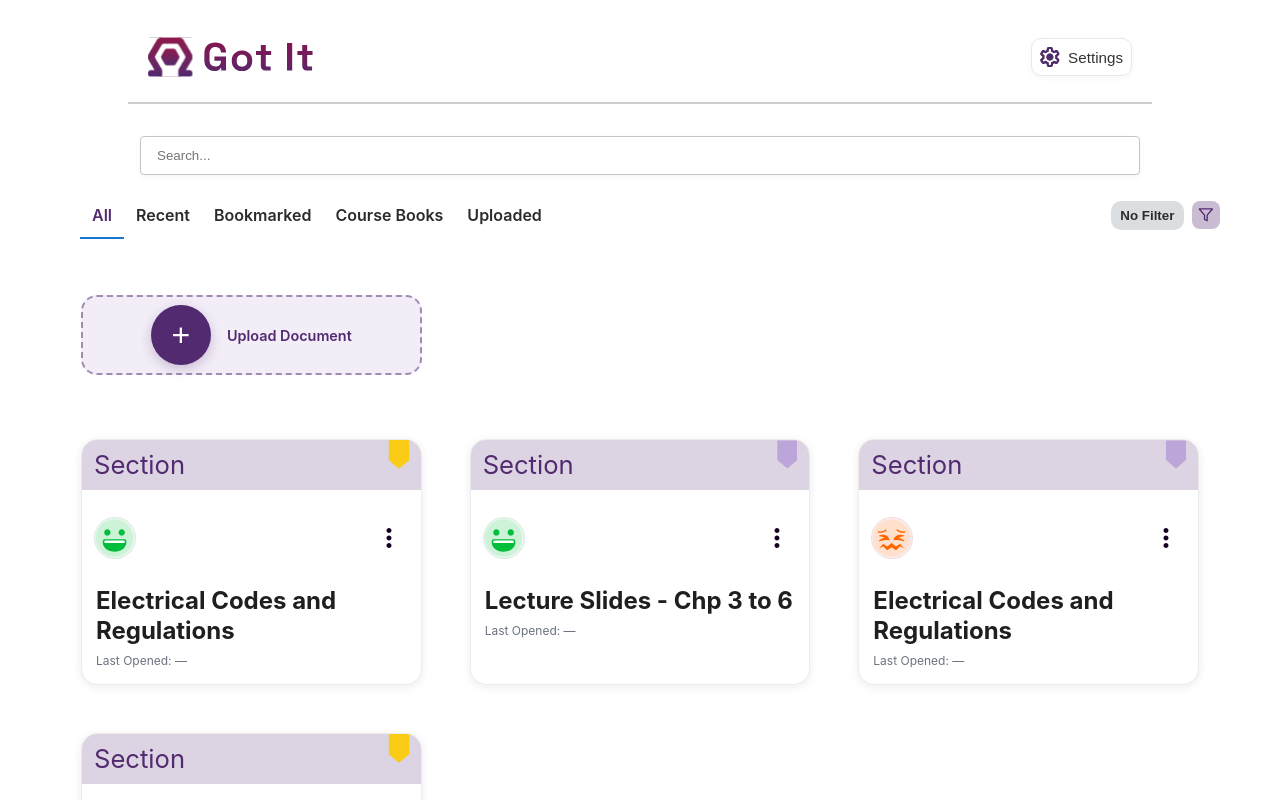
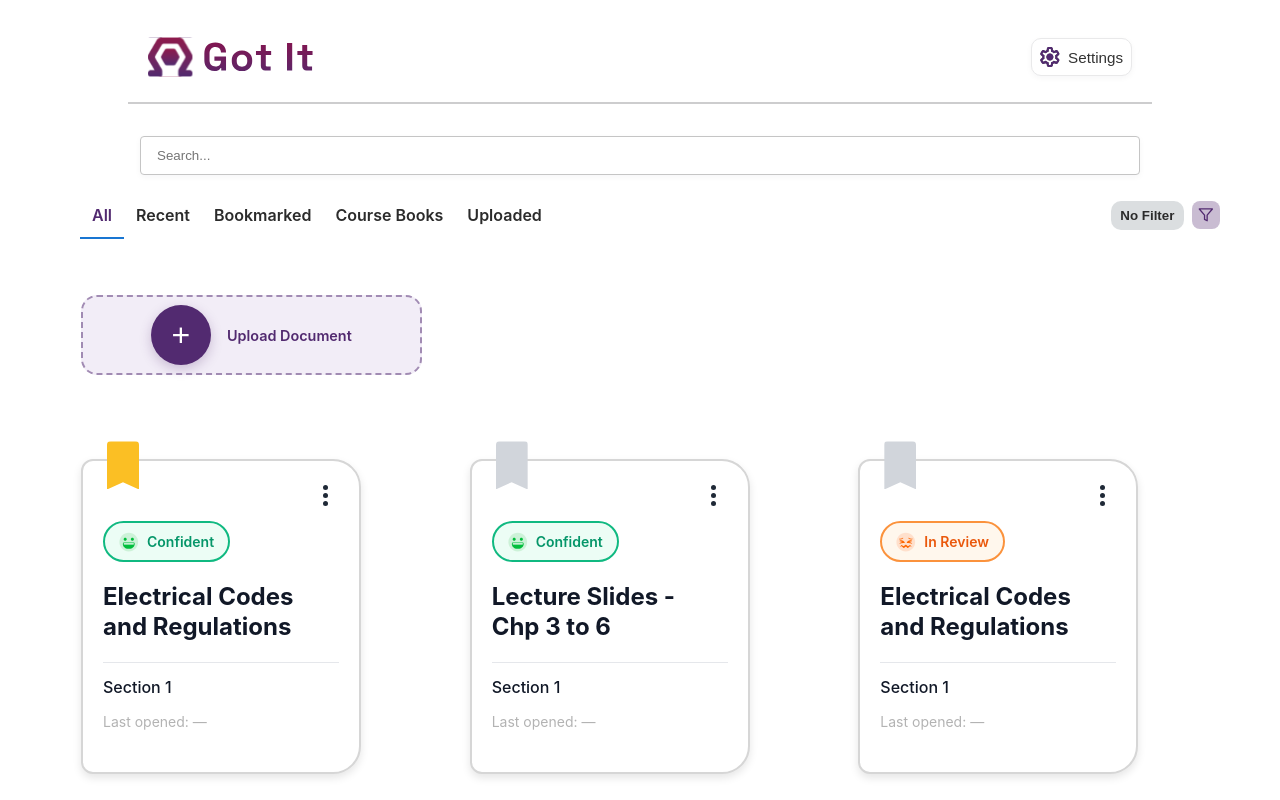
Before and after one commit to deniseada/GotIt, a Next.js app: page /dashboard in a window 1280 px wide. Shown: the top 800 px of the page. Built offline with nearby package versions, Linux system fonts and the light colour scheme.

Commit message:
card design dashboard

```diff
--- a/app/dashboard/components/DocCard.js
+++ b/app/dashboard/components/DocCard.js
@@ -7,15 +7,15 @@ import Link from "next/link";
 
 const EMOJI = {
   confident: { icon: "/icons/happyFilter.svg", label: "Confident" },
-    needs:     { icon: "/icons/sadFilter.svg",   label: "Needs Review" },
-    neutral:   { icon: "/icons/neutralFilter.svg", label: "Neutral" },
+  needs: { icon: "/icons/sadFilter.svg", label: "In Review" },
+  neutral: { icon: "/icons/neutralFilter.svg", label: "Neutral" },
 };
 
 export default function DocCard({
-    kind = "Section",
+  kind = "Section 1",
   title,
-    lastOpened,              // ISO string or display string
-    emotion = "neutral",     // "confident" | "needs" | "neutral"
+  lastOpened, // ISO string or display string
+  emotion = "neutral", // "confident" | "needs" | "neutral"
   onMenu,
   bookmarked = false,
   onToggleBookmark,
@@ -25,18 +25,17 @@ export default function DocCard({
 
   // Format date
   const dateText = lastOpened
-        ? (new Date(lastOpened).toLocaleDateString())
+    ? new Date(lastOpened).toLocaleDateString("en-US", {
+        month: "2-digit",
+        day: "2-digit",
+        year: "numeric",
+      })
     : "—";
 
   return (
     <Link href="/doc" className={styles.cardLink}>
       <article className={styles.card}>
-
-        {/* Top purple bar */}
-        <div className={styles.topBar}>
-            <span className={styles.kind}>{kind}</span>
-
-            {/* Bookmark Ribbon */}
+        {/* Bookmark Ribbon - top left */}
         <button
           type="button"
           className={`${styles.ribbonBtn} ${
@@ -44,40 +43,42 @@ export default function DocCard({
           }`}
           aria-label={bookmarked ? "Remove bookmark" : "Add bookmark"}
           onClick={(e) => {
-                    // Prevent card link navigation
             e.preventDefault();
             e.stopPropagation();
-                    // Toggle bookmark
             onToggleBookmark?.();
           }}
         />
-        </div>
 
-      {/* Upper row: emoji + menu button */}
-        <div className={styles.row}>
-            <div className={`${styles.emoji} ${styles[emotion]}`}>
-            <img src={e.icon} alt={e.label} />
-            </div>
+        {/* Kebab menu - top right (three dots) */}
         <button
-                type = "button"
+          type="button"
           className={styles.kebab}
           aria-label="Card menu"
           onClick={(e) => {
-                    // Prevent card link navigation
             e.preventDefault();
             e.stopPropagation();
             onMenu?.();
           }}
         >
-            <img src="/icons/kebab.svg" alt="menu" />
+          <span className={styles.kebabDot}></span>
+          <span className={styles.kebabDot}></span>
+          <span className={styles.kebabDot}></span>
         </button>
+
+        {/* Emotion badge with icon and label */}
+        <div className={`${styles.emotionBadge} ${styles[emotion]}`}>
+          <img src={e.icon} alt="" />
+          <span>{e.label}</span>
         </div>
 
         {/* Title */}
         <h3 className={styles.title}>{title}</h3>
 
+        {/* Section label */}
+        <div className={styles.section}>{kind}</div>
+
         {/* Footer meta */}
-        <div className={styles.meta}>Last Opened: {dateText}</div>
+        <div className={styles.meta}>Last opened: {dateText}</div>
       </article>
     </Link>
   );
--- a/app/dashboard/components/DocCard.module.css
+++ b/app/dashboard/components/DocCard.module.css
@@ -1,132 +1,148 @@
 .card {
   background: #fff;
-  border-radius: 16px;
-  box-shadow: 0 2px 10px rgba(16, 24, 40, 0.08);
-  border: 1px solid #ececec;
-  overflow: hidden;
-  padding: 10px 12px 12px;
+  border-radius: 12px 28px 28px 12px;
+  box-shadow: 0 4px 8px 0 rgba(0, 0, 0, 0.1);
+  border: 2px solid #d6d6d6;
+  overflow: visible;
+  padding: 20px;
   height: 100%;
+  max-width: 280px;
+  width: 100%;
   position: relative;
+  margin-top: 20px;
 }
 
-.topBar {
-  height: 50px;
-  background: #dcd4e2;
-  margin: -10px -12px 8px;
-  padding: 6px 12px 0;
-  position: relative;
-}
-
-.kind {
-  font-size: 1.6rem;
-  font-weight: 400;
-  color: #522a70;
-}
-
-/* Bookmark button */
-
+/* Bookmark ribbon - floating ABOVE the card */
 .ribbonBtn {
   position: absolute;
-  top: 0;
-  right: 12px;
-  width: 20px;
-  height: 28px;
+  top: -20px;
+  left: 24px;
+  width: 32px;
+  height: 48px;
   background: transparent;
   border: none;
   cursor: pointer;
-  clip-path: polygon(0 0, 100% 0, 100% 70%, 50% 100%, 0 70%);
-  background-color: #bca5d8; /* purple outline color */
-  transition: background-color 0.2s ease, box-shadow 0.2s ease;
+  clip-path: polygon(0 0, 100% 0, 100% 100%, 50% 85%, 0 100%);
+  background-color: #d1d5db;
+  transition: background-color 0.2s ease;
+  z-index: 10;
+  padding: 0;
+  border-radius: 4px 4px 0 0;
 }
 
 .ribbonBtn:hover {
-  box-shadow: 0 0 0 2px #d8c8ef inset;
+  background-color: #9ca3af;
 }
 
-/* active/bookmarked */
+/* active/bookmarked - yellow */
 .ribbonActive {
-  background-color: #facc15; /* yellow (e.g., Tailwind amber-400) */
-  box-shadow: 0 0 4px rgba(0, 0, 0, 0.15);
-  transform: scale(1.05);
+  background-color: #fbbf24;
 }
 
-.row {
+/* Kebab menu - top right */
+.kebab {
+  position: absolute;
+  top: 20px;
+  right: 20px;
+  width: 28px;
+  height: 28px;
+  border-radius: 50%;
+  border: none;
+  background: transparent;
   display: flex;
+  flex-direction: column;
   align-items: center;
-  justify-content: space-between;
-  height: 5rem;
+  justify-content: center;
+  gap: 3px;
+  cursor: pointer;
+  z-index: 10;
+  padding: 0;
 }
 
-.emoji {
-  /* width: 30px;
-    height: 30px; */
-  border-radius: 999px;
-  display: grid;
-  place-items: center;
-  border: 1px solid rgba(0, 0, 0, 0.06);
-  background: #f6f6f6;
+.kebab:hover {
+  background: #f3f4f6;
 }
 
-.emoji img {
-  width: 40px;
-  height: 40px;
+/* Three dots for kebab menu */
+.kebabDot {
+  width: 5px;
+  height: 5px;
+  background: #1f2937;
+  border-radius: 50%;
+}
+
+/* Emotion badge - pill shaped with icon and text */
+.emotionBadge {
+  display: inline-flex;
+  align-items: center;
+  gap: 8px;
+  padding: 8px 14px;
+  border-radius: 22px;
+  border: 2px solid;
+  font-size: 14px;
+  font-weight: 600;
+  margin-bottom: 20px;
+  margin-top: 40px;
+}
+
+.emotionBadge img {
+  width: 20px;
+  height: 20px;
 }
 
 /* Emotion tints */
 .confident {
-  background: #e9f8ee;
-}
-.needs {
-  background: #fdecec;
-}
-.neutral {
-  background: #f2f2f2;
+  background: #ecfdf5;
+  border-color: #10b981;
+  color: #059669;
 }
 
-.kebab {
-  width: 40px;
-  height: 40px;
-  border-radius: 40px;
-  border: 1px solid transparent;
-  background: transparent;
-  display: grid;
-  place-items: center;
-  cursor: pointer;
+.needs {
+  background: #fff7ed;
+  border-color: #fb923c;
+  color: #ea580c;
 }
 
-.kebab:hover {
-  background: #f5f5f5;
-  border-color: #eee;
-}
-
-.kebab img {
-  width: 20px;
-  height: 20px;
+.neutral {
+  background: #f9fafb;
+  border-color: #d1d5db;
+  color: #6b7280;
 }
 
 .title {
-  font-size: 1.5rem;
+  font-size: 24px;
   line-height: 1.25;
   font-weight: 700;
-  color: #1f1f1f;
-  margin: 8px 2px 6px;
+  color: #111827;
+  margin: 0 0 20px 0;
+  padding-right: 35px;
   display: -webkit-box;
   -webkit-line-clamp: 3;
   -webkit-box-orient: vertical;
   overflow: hidden;
 }
 
+.section {
+  font-size: 16px;
+  color: #111827;
+  font-weight: 500;
+  margin-top: 12px;
+  padding-top: 12px;
+  border-top: 1px solid #e5e7eb;
+  margin-bottom: 12px;
+}
+
 .meta {
-  font-size: 12px;
-  color: #6b7280;
-  margin: 0 2px 2px;
+  font-size: 14px;
+  color: #b3b3b3;
+  margin: 0;
 }
 
 /* Links and Animation */
 .cardLink {
-  text-decoration: none; /* removes underline */
-  color: inherit; /* uses text color of parent elements */
-  display: block; /* makes the entire card clickable */
+  text-decoration: none;
+  color: inherit;
+  display: block;
 }
 
 .cardLink:hover {
@@ -140,5 +156,5 @@
 /* optional hover feedback */
 .cardLink:hover .card {
   transform: translateY(-2px);
-  box-shadow: 0 4px 10px rgba(0, 0, 0, 0.12);
+  box-shadow: 0 6px 12px rgba(0, 0, 0, 0.15);
 }
```
Lines whose indentation alone changed are shown as unchanged.
